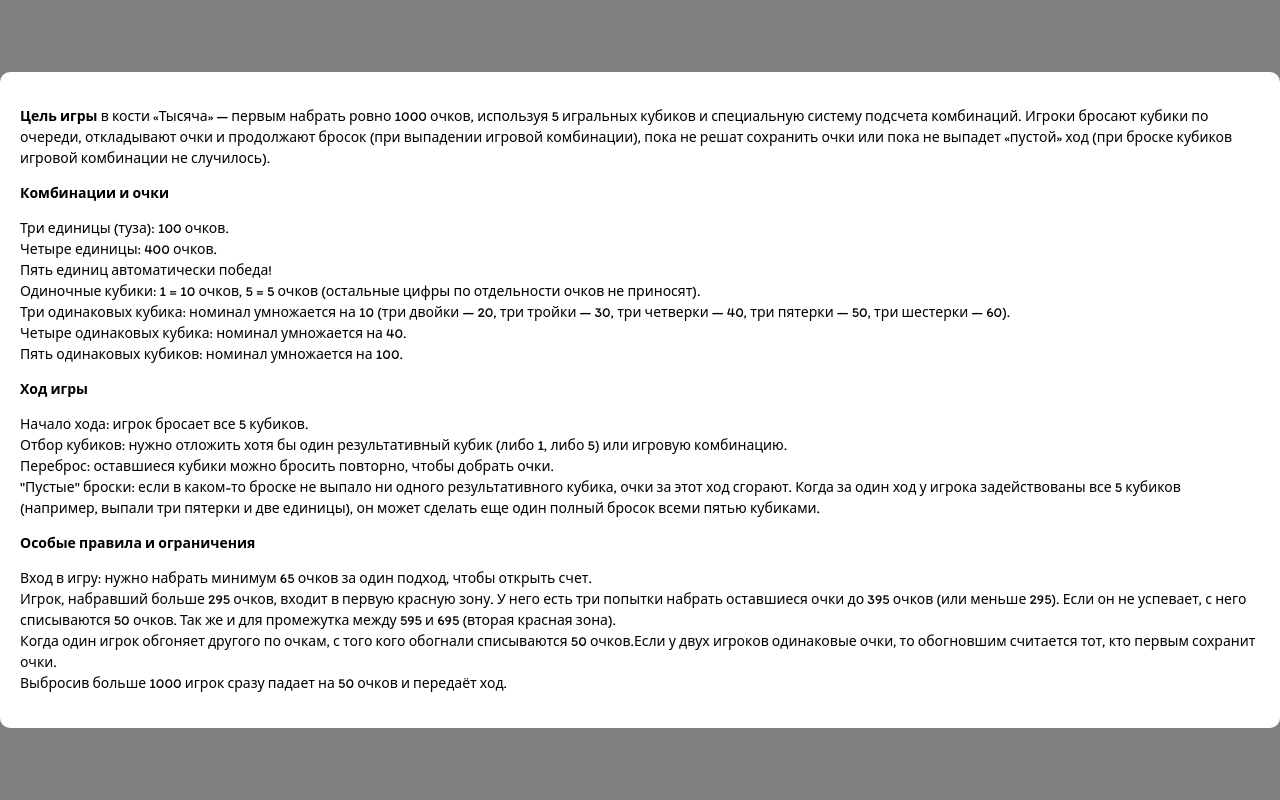
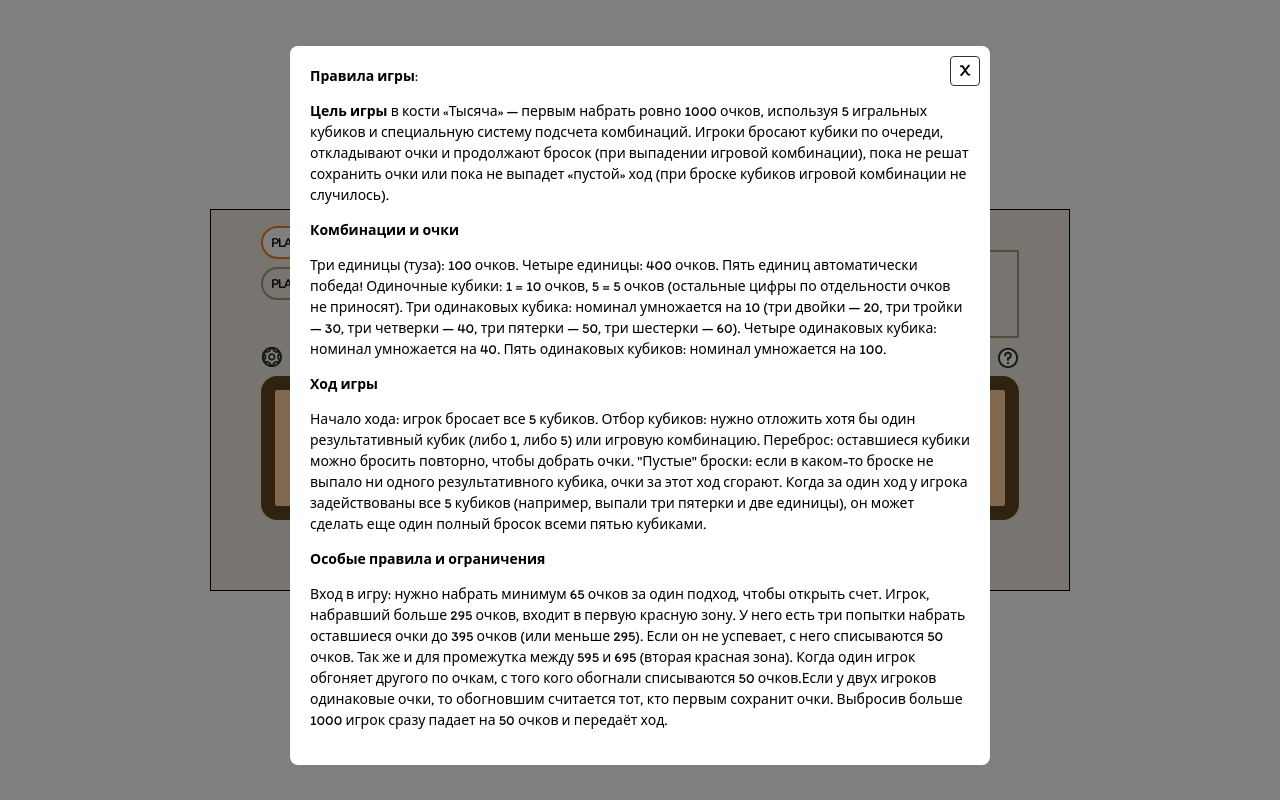
Before and after one commit to Neehor/Thousand, a React (Vite) app: page / in a window 1280 px wide. Both pictures are taken after a click on the button 1007 px from the left and 360 px from the top of the page. Built offline with nearby package versions, Linux system fonts and the light colour scheme.

Commit message:
feat: add CSS styles to modal

```diff
--- a/src/components/ThousandGame/components/DevPanel/DevPanel.module.css
+++ b/src/components/ThousandGame/components/DevPanel/DevPanel.module.css
@@ -4,6 +4,10 @@
     padding: 0;
     cursor: pointer;
     outline: none;
+}
+
+header {
+    display: flex;
 }
 
 .containerPanel {
@@ -16,19 +20,28 @@
     margin-top: 8px
 }
 
-.containerPanel section{
+.containerPanel header {
+    font-weight: 800;
+}
+
+.containerPanel section {
     border: 1px solid black;
     padding: 16px;
     margin-right: 8px;
 }
 
-.containerPanel section:nth-last-child(2){
-width: 245px;
+.containerPanel section:nth-last-child(2) {
+    width: 245px;
 }
 
-.imageSection {
+.buttonSection {
     display: flex;
     flex-direction: column;
     align-items: center;
     justify-content: space-between;
 }
+
+.buttonSection button {
+    height: 75px;
+    width: 75px;
+}
--- a/src/components/ThousandGame/components/DevPanel/DevPanel.tsx
+++ b/src/components/ThousandGame/components/DevPanel/DevPanel.tsx
@@ -77,14 +77,12 @@ export function DevPanel(props) {
                         </li>
                     </ul>
                 </section>
-                <section className={styles.imageSection}>
+                <section className={styles.buttonSection}>
                     <button
-                        style={{height: "75px", width: "75px"}}
                         onClick={() => checkContextPlayer.setPlayersDataState({score: 295, boundaryPoints: 0})}
                     > Go to red zone
                     </button>
                     <button
-                        style={{height: "75px", width: "75px"}}
                         onClick={() => checkContextPlayer.setPlayersDataState({score: 975, boundaryPoints: 0})}
                     > Go to end of the game
                     </button>
--- a/src/components/ThousandGame/components/RulesModal/RulesModal.tsx
+++ b/src/components/ThousandGame/components/RulesModal/RulesModal.tsx
@@ -28,12 +28,12 @@ export function RulesModal() {
                 isOpen={modal}
                 onClose={() => setModal(false)}
             >
-                <p><strong>{rules.goal.head}</strong>{rules.goal.text}</p>
-                <p><strong>{rules.combiScore.head}</strong></p>
+                <p><b>{rules.goal.head}</b>{rules.goal.text}</p>
+                <p><b>{rules.combiScore.head}</b></p>
                 <p>{rules.combiScore.text}</p>
-                <p><strong>{rules.gamePlay.head}</strong></p>
+                <p><b>{rules.gamePlay.head}</b></p>
                 <p>{rules.gamePlay.text}</p>
-                <p><strong>{rules.restrictions.head}</strong></p>
+                <p><b>{rules.restrictions.head}</b></p>
                 <p>{rules.restrictions.text}</p>
             </Modal>
         </>
--- a/src/components/ThousandGame/components/RulesModal/components/Modal/Modal.module.css
+++ b/src/components/ThousandGame/components/RulesModal/components/Modal/Modal.module.css
@@ -1,25 +1,41 @@
 .modalOverlay {
     position: fixed;
-    top: 0;
-    left: 0;
-
-    width: 100%;
-    height: 100%;
-
-    background: rgba(0, 0, 0, 0.5);
-
+    inset: 0;
+    background: var(--modal-background);
     display: flex;
     justify-content: center;
     align-items: center;
-
     z-index: 1000;
 }
 
 .modalContent {
+    position: relative;
+    width: 700px;
+    max-width: 90%;
+    max-height: 95vh;
+    overflow-y: auto;
+    margin-top: 10px;
     background: white;
+    border-radius: 8px;
     padding: 20px;
-    border-radius: 10px;
-    white-space: pre-line;
-    min-width: 300px;
-    min-height: 150px;
 }
+
+.closeButton {
+    position: absolute;
+    top: 10px;
+    right: 10px;
+    width: 30px;
+    height: 30px;
+    display: flex;
+    justify-content: center;
+    align-items: center;
+    cursor: pointer;
+    border: 1px solid #333;
+    border-radius: 4px;
+    background: transparent;
+    font-size: 18px;
+}
+
+.closeButton:hover {
+    background: #ddd;
+}
--- a/src/components/ThousandGame/components/RulesModal/components/Modal/Modal.tsx
+++ b/src/components/ThousandGame/components/RulesModal/components/Modal/Modal.tsx
@@ -6,15 +6,22 @@ type ModalProps = {
     children: React.ReactNode;
 };
 
-export function Modal({ isOpen, onClose, children }: ModalProps) {
+export function Modal({isOpen, onClose, children}: ModalProps) {
     if (!isOpen) return null;
 
     return (
         <div className={styles.modalOverlay} onClick={onClose}>
             <div
                 className={styles.modalContent}
-                // onClick={(e) => e.stopPropagation()}
+                onClick={(e) => e.stopPropagation()}
             >
+                <strong>Правила игры:</strong>
+                <button
+                    className={styles.closeButton}
+                    onClick={onClose}
+                                    >
+                    X
+                </button>
                 {children}
             </div>
         </div>
--- a/src/index.css
+++ b/src/index.css
@@ -15,6 +15,7 @@
     --button-bg-color: #8C2219;
     --shadow-color: #000000;
     --button-text-color: #FFFFFF;
+    --modal-background: rgba(0, 0, 0, 0.5);
     -webkit-font-smoothing: antialiased;
     -moz-osx-font-smoothing: grayscale;
 }
```
